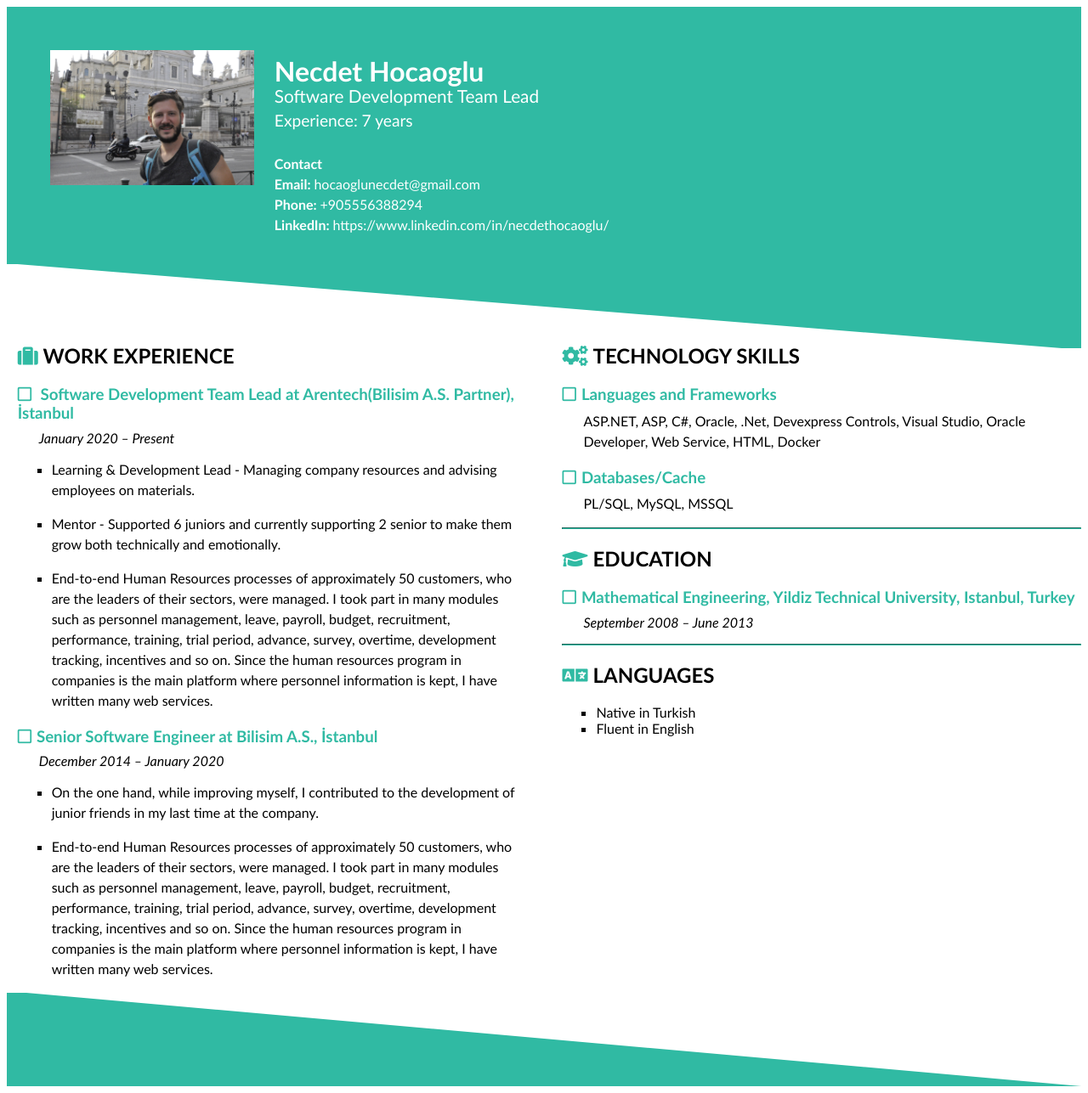
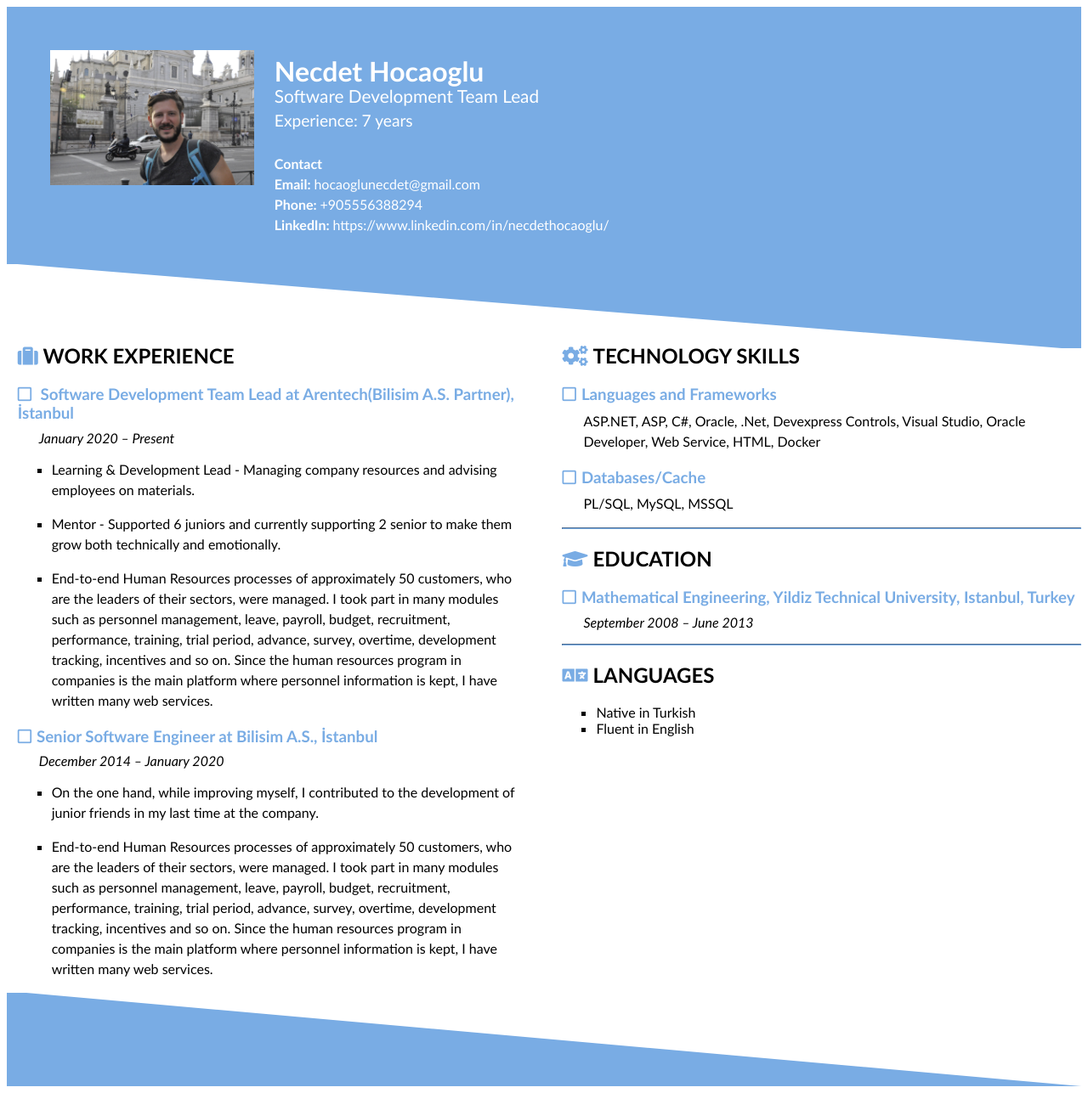
Before and after one commit to necdethocaoglu/necdethocaoglu.github.io, a plain HTML site: page index.html in a window 1280 px wide. Shown: the whole page at 85% size. Drawn offline with Linux system fonts and the light colour scheme.

Commit message:
css update

```diff
--- a/css/stylesheet.css
+++ b/css/stylesheet.css
@@ -83,7 +83,7 @@ html {
 }
 
 #header {
-    background-color: #30baa3;
+    background-color: #79ace4;
     color: white;
 }
 
@@ -131,7 +131,7 @@ a:link, a:visited {
 #header-extension {
     margin-top: -1px;
     border-left: 97vw solid transparent;
-    border-top: 100px solid #30baa3;
+    border-top: 100px solid #79ace4;
 }
 
 .body-grid-container {
@@ -151,7 +151,7 @@ a:link, a:visited {
 }
 
 hr {
-    border-color: #30baa3;
+    border-color: #79ace4;
 }
 
 .section-title {
@@ -159,7 +159,7 @@ hr {
 }
 
 .icon {
-    color: #30baa3;
+    color: #79ace4;
     padding-right: 1%;
 }
 
@@ -174,7 +174,7 @@ hr {
 
 .section-list > li > h3 {
     font-weight: bold;
-    color: #30baa3;
+    color: #79ace4;
 }
 
 .element-description {
@@ -198,5 +198,5 @@ hr {
 
 #footer {
     border-right: 97vw solid transparent;
-    border-bottom: 110px solid #30baa3;
+    border-bottom: 110px solid #79ace4;
 }
```
